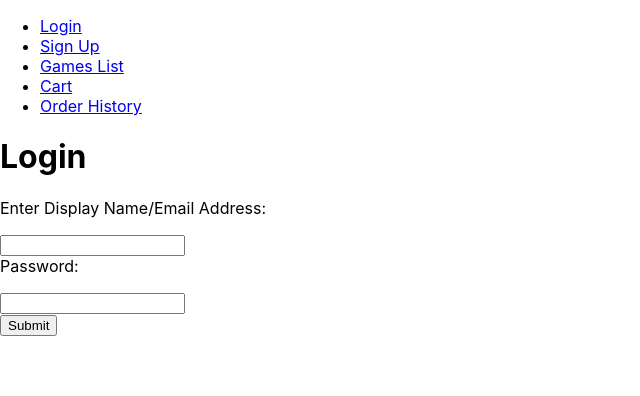
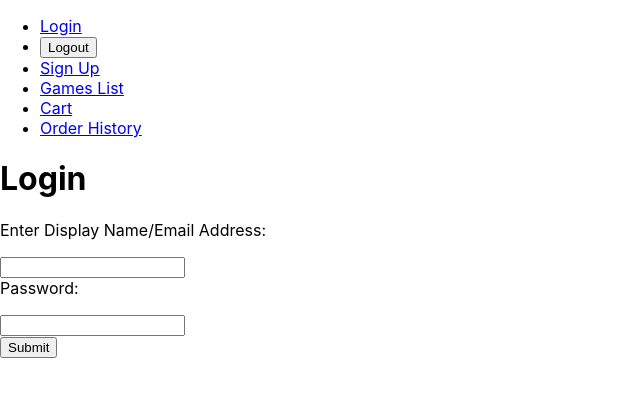
Before and after one commit to shadowbattalion/TrentProject3Client, a React (Create React App) app in the folder game-store/: page / in a window 1280 px wide. Shown: the top 396 px of the page, without its empty margins (0-640 px from the left). Built offline with nearby package versions, Linux system fonts and the light colour scheme.

Commit message:
Done with logout

```diff
--- a/game-store/src/App.js
+++ b/game-store/src/App.js
@@ -26,7 +26,7 @@ import CheckoutPage from './pages/CheckoutPage'
 import OrderSuccessfulPage from './pages/OrderSuccessfulPage'
 import OrderFailurePage from './pages/OrderFailurePage';
 import OrderHistoryPage from './pages/OrderHistoryPage';
-
+import Logout from './components/Logout'
 
 function App(){
 
@@ -40,6 +40,9 @@ function App(){
               <ul>
                 <li>
                     <Link to ="/">Login</Link>
+                </li>
+                <li>
+                    <Logout/>
                 </li>
                 <li>
                     <Link to ="/user-reg">Sign Up</Link>
--- /dev/null
+++ b/game-store/src/components/Logout.js
@@ -0,0 +1,54 @@
+import React, { useContext, useState} from "react"
+import { useHistory, useLocation } from 'react-router-dom';
+import CredentialsContext from "../contexts/CredentialsContext"
+
+
+export default function Login() {
+
+    const history = useHistory()
+    const location = useLocation()
+    const [field, setField] = useState({
+        "display_name_email":"",
+        "password":""
+    })
+
+
+    const credsContext = useContext(CredentialsContext)
+
+
+
+
+    async function logout (){
+
+
+
+            let logout_outcome = await credsContext.logout()
+
+
+
+            if(logout_outcome===null){
+
+                history.push("/error-page")
+
+
+            } else {
+
+                history.push("/", undefined)
+
+
+            }
+
+    }
+
+
+
+
+
+
+    return (
+        <React.Fragment>
+                <input type="button" onClick={logout} value="Logout"/>
+        </React.Fragment>
+
+    )
+}
--- a/game-store/src/providers/CredentialsProvider.js
+++ b/game-store/src/providers/CredentialsProvider.js
@@ -92,6 +92,30 @@ export default function CredentialsProvider(props){
             }
 
         },
+        logout: async()=>{
+
+            try{
+                if (localStorage.getItem('refresh_token')){
+
+                    let response = await axios.post("https://mhu-game-store.herokuapp.com/api/users/user-logout", {
+                        'refresh_token': localStorage.getItem('refresh_token')
+                    });
+
+                    console.log(response.data);
+
+
+                    localStorage.setItem('access_token','')
+                    localStorage.setItem('refresh_token','')
+                }
+
+                return true
+            } catch(e) {
+
+                return null
+
+            }
+
+        }
 
 
     }
```
